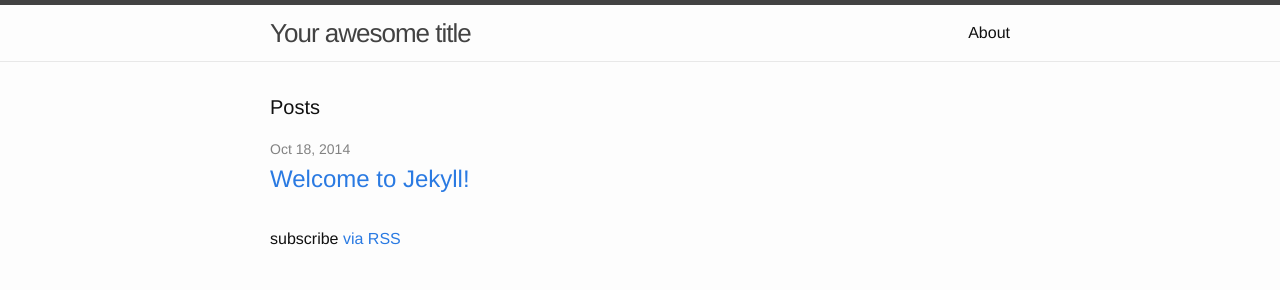
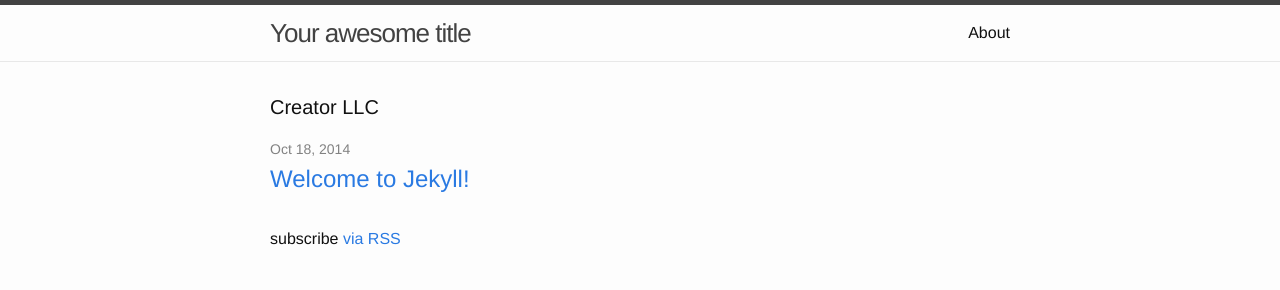
Before and after one commit to CreatorLLC/CreatorLLC.github.io, a Jekyll site: the page built from index.html, in a window 1280 px wide. Shown: the top 290 px of the page. Built offline with Jekyll 4.4.1, drawn with Linux system fonts in a browser that asks for light colours.

Commit message:
Update index.html

```diff
--- a/index.html
+++ b/index.html
@@ -4,7 +4,7 @@
 
 <div class="home">
 
-  <h1 class="page-heading">Posts</h1>
+  <h1 class="page-heading">Creator LLC</h1>
 
   <ul class="post-list">
     {% for post in site.posts %}
```
